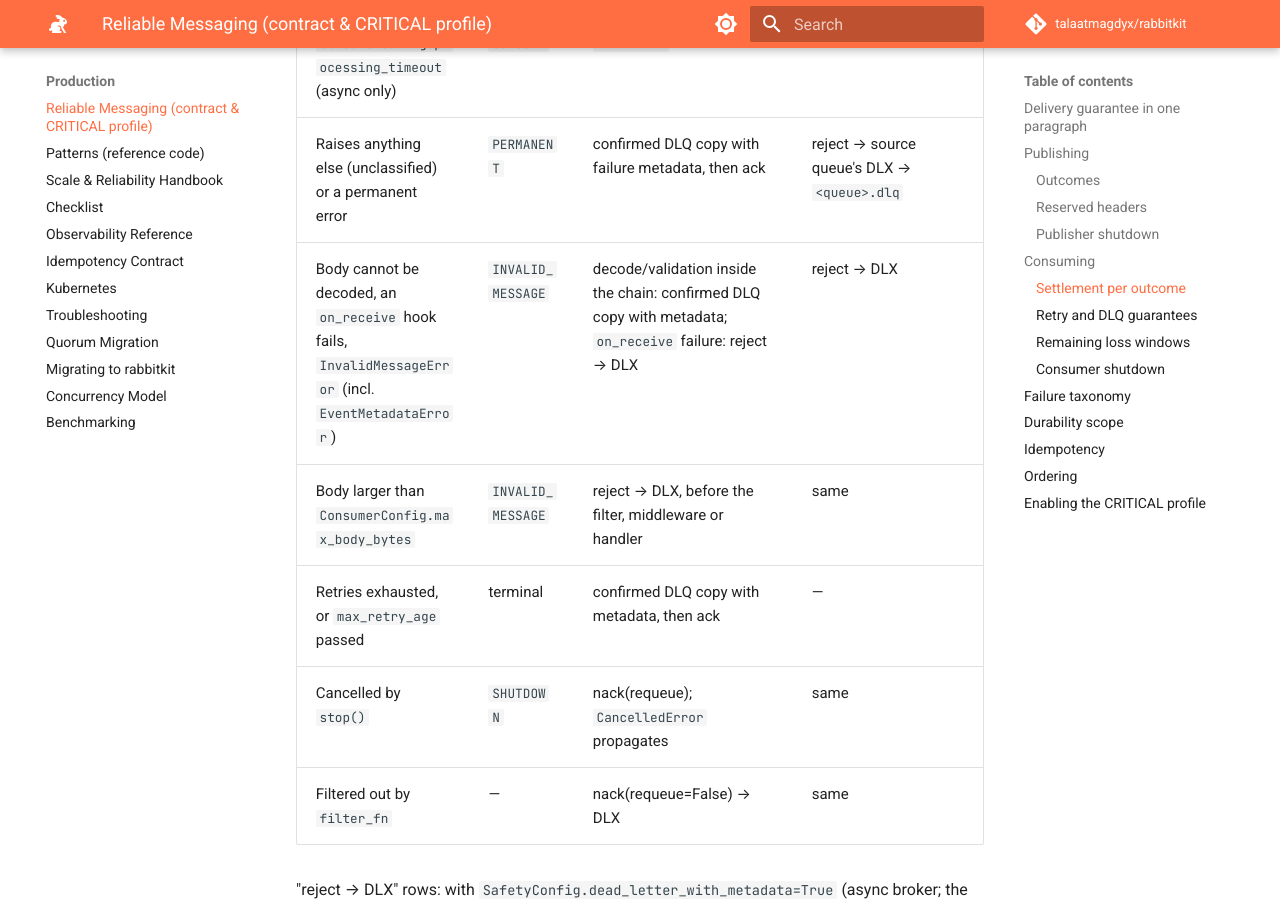
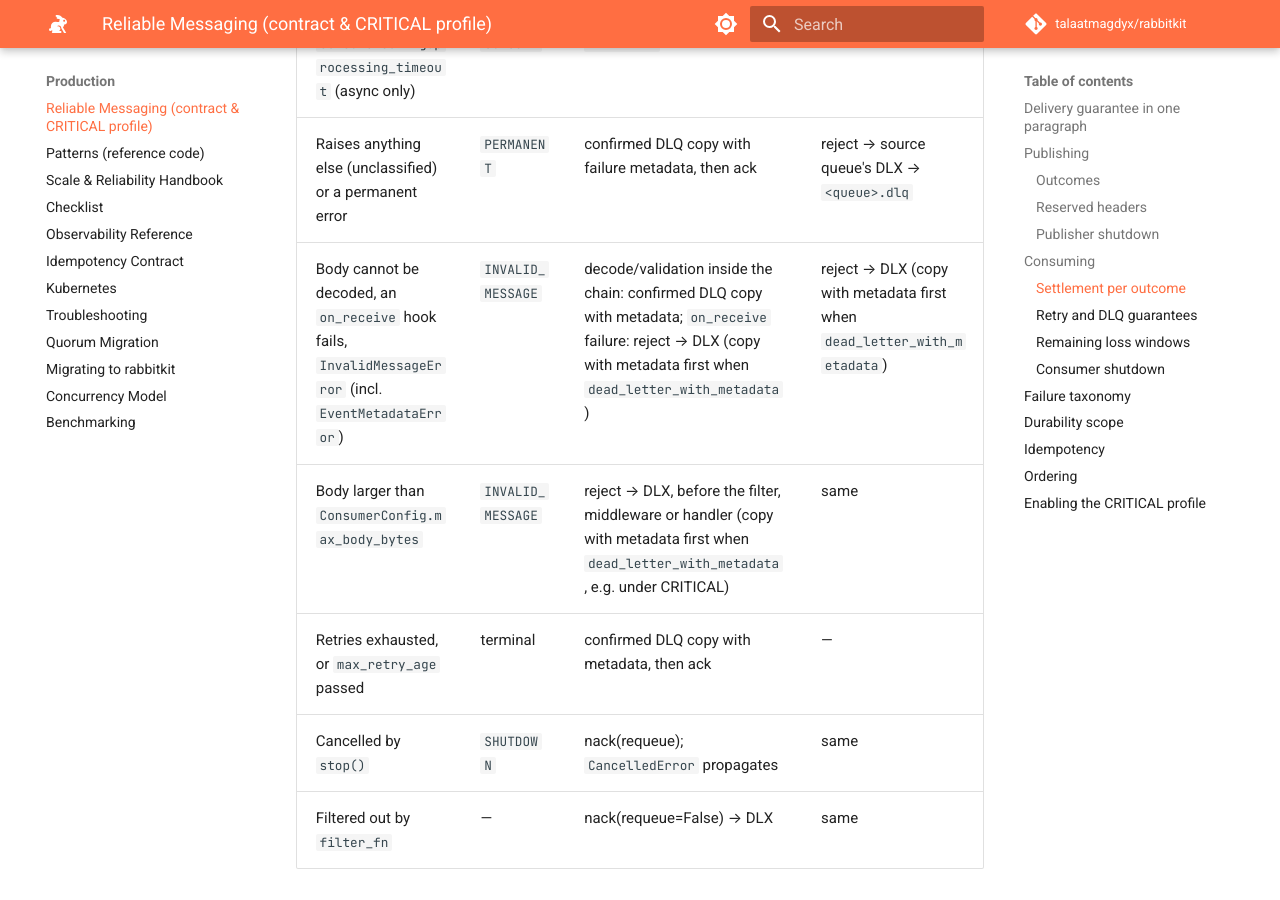
Before and after one commit to talaatmagdyx/rabbitkit, an MkDocs documentation site: the page built from docs/reliable-messaging.md, in a window 1280 px wide and 900 px high, scrolled down 4134 px. Built offline with MkDocs 1.6.1 and Material for MkDocs 9.7.7, drawn with Linux system fonts in a browser that asks for light colours; comment, search, counter and statistics services are not loaded.

Commit message:
test(profile): the CRITICAL body-cap DLQ entry is a metadata copy (G-17)
CRITICAL sets safety.dead_letter_with_metadata, so an oversized delivery
reaches the DLQ as a confirmed copy with x-rabbitkit-error-category
invalid_message and no x-death. The test asserted the old broker
dead-letter; ConsumerConfig.max_body_bytes' docstring, the settlement table
in docs/reliable-messaging.md and changelog.d/cleanup.md now say so.

```diff
--- a/docs/reliable-messaging.md
+++ b/docs/reliable-messaging.md
@@ -119,8 +119,8 @@ middlewares).
 | Raises an AMQP client error or `InfrastructureError` | `INFRASTRUCTURE` | as `RETRYABLE` | as `RETRYABLE` |
 | Exceeds `ConsumerConfig.processing_timeout` (async only) | `UNKNOWN_OUTCOME` | task cancelled, then as `RETRYABLE` | as `RETRYABLE` |
 | Raises anything else (unclassified) or a permanent error | `PERMANENT` | confirmed DLQ copy with failure metadata, then ack | reject → source queue's DLX → `<queue>.dlq` |
-| Body cannot be decoded, an `on_receive` hook fails, `InvalidMessageError` (incl. `EventMetadataError`) | `INVALID_MESSAGE` | decode/validation inside the chain: confirmed DLQ copy with metadata; `on_receive` failure: reject → DLX | reject → DLX |
-| Body larger than `ConsumerConfig.max_body_bytes` | `INVALID_MESSAGE` | reject → DLX, before the filter, middleware or handler | same |
+| Body cannot be decoded, an `on_receive` hook fails, `InvalidMessageError` (incl. `EventMetadataError`) | `INVALID_MESSAGE` | decode/validation inside the chain: confirmed DLQ copy with metadata; `on_receive` failure: reject → DLX (copy with metadata first when `dead_letter_with_metadata`) | reject → DLX (copy with metadata first when `dead_letter_with_metadata`) |
+| Body larger than `ConsumerConfig.max_body_bytes` | `INVALID_MESSAGE` | reject → DLX, before the filter, middleware or handler (copy with metadata first when `dead_letter_with_metadata`, e.g. under CRITICAL) | same |
 | Retries exhausted, or `max_retry_age` passed | terminal | confirmed DLQ copy with metadata, then ack | — |
 | Cancelled by `stop()` | `SHUTDOWN` | nack(requeue); `CancelledError` propagates | same |
 | Filtered out by `filter_fn` | — | nack(requeue=False) → DLX | same |
```
Also changed, not shown: changelog.d/cleanup.md (+4 -0 lines), 2 other files.
